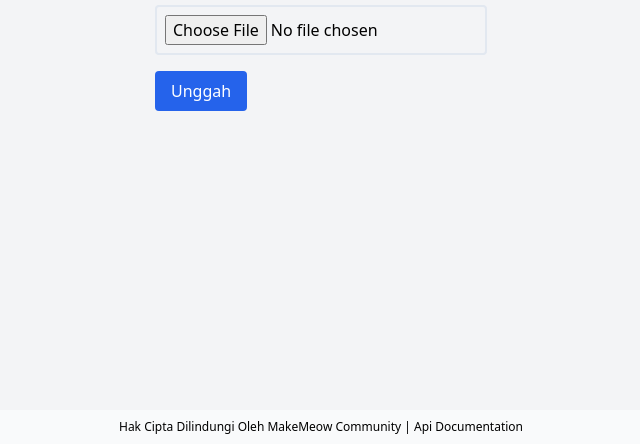
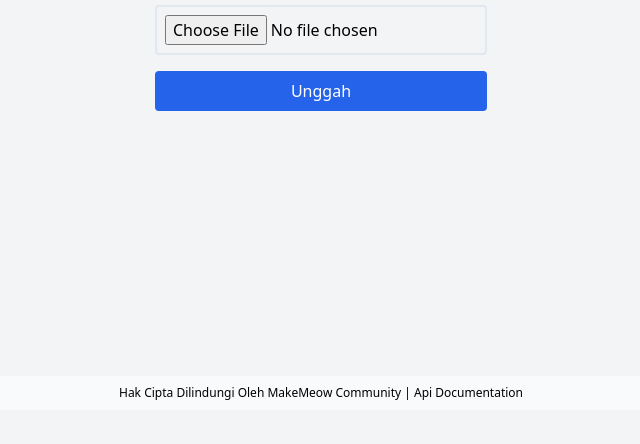
Before and after one commit to DawnDakotaBogisich/MeowFile, a website: page index.html in a window 1280 px wide. Shown: the part 390-834 px from the top of the page, without its empty margins (319-959 px from the left). After the commit the page ends 800 px from the top, so only its background shows below. Drawn offline with nearby package versions, Linux system fonts and the light colour scheme; some packages are replaced by stand-ins of ours; a script that the page names is missing.

Commit message:
first commit

```diff
--- a/index.html
+++ b/index.html
@@ -11,6 +11,7 @@
       justify-content: center;
       align-items: center;
       height: 100vh;
+      padding: 0 1rem; /* Tambahkan padding pada container untuk ruang ekstra di sisi kanan dan kiri */
     }
     input[type="file"] {
       padding: 0.5rem;
@@ -24,9 +25,7 @@
       color: white;
       border-radius: 0.25rem;
       transition: background-color 0.3s ease;
-    }
-    button:hover {
-      background-color: #1d4ed8;
+      width: 100%; /* Ubah lebar tombol menjadi 100% agar memenuhi kontainer */
     }
     footer {
       background-color: #f9fafb;
@@ -35,6 +34,9 @@
       font-size: 12px;
       margin-top: auto;
       width: 100%;
+      position: fixed;
+      bottom: 0; /* Tempelkan footer ke bawah halaman */
+      left: 0;
     }
   </style>
 </head>
--- a/server.js
+++ b/server.js
@@ -89,7 +89,6 @@ app.get('/', (req, res) => {
   res.sendFile(path.join(__dirname, 'index.html'));
 });
 
-// Menyajikan file api-documentation.html
 app.get('/api-documentation.html', (req, res) => {
   res.sendFile(path.join(__dirname, 'api-documentation.html'));
 });
```
